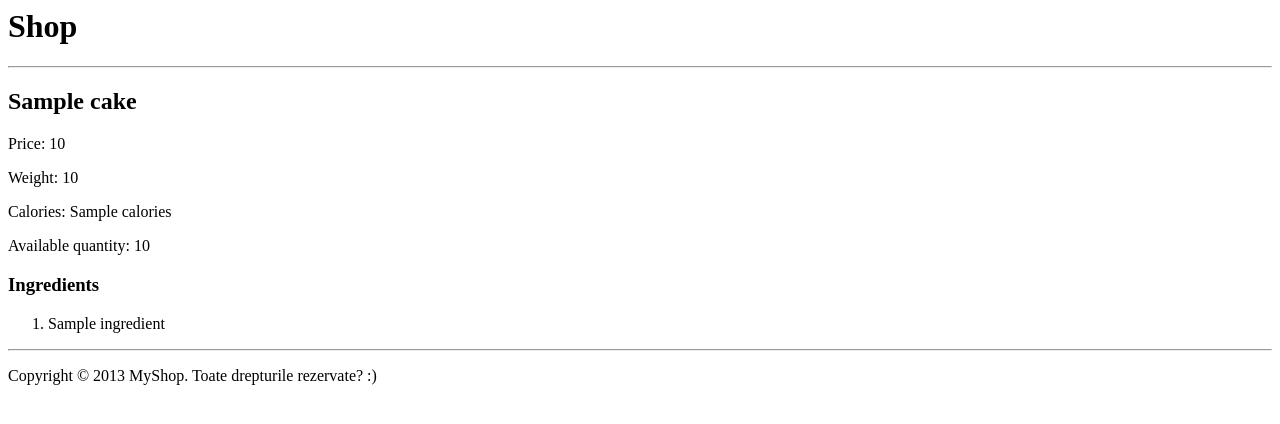
After one commit to Diana22/ProjectMVC, a PHP site: template app/view/cake_view.tpl.php in a window 1280 px wide. The commit adds this page. Shown: the top 424 px of the page. Run offline with PHP 8.4, Linux system fonts and the light colour scheme; the template is opened without the code that fills it: most values are stand-ins (such as "Sample title", 1, 10 or a date in 2020); some libraries are stand-ins or nearby versions.

Commit message:
MVC-14 Refactor action_view created cake_view.tpl.php.

```diff
--- a/app/controller/cake.php
+++ b/app/controller/cake.php
@@ -13,7 +13,6 @@ class controller_cake
     {
         // Include view for this page
         $cakes = model_cake::get_all();
-        $action = 'list';
         @include_once APP_PATH . 'view/cake_list.tpl.php';
         //$cakes = model_cake::get_all();
         //var_dump($cakes);
@@ -24,8 +23,7 @@ class controller_cake
      */
     public static function action_view($params){
 
-        $cakes= model_cake::load_by_id($params[0]);
-        $action = 'view';
-        @include_once APP_PATH . 'view/cake_list.tpl.php';
+        $cake= model_cake::load_by_id($params[0]);
+        @include_once APP_PATH . 'view/cake_view.tpl.php';
     }
 }
--- /dev/null
+++ b/app/view/cake_view.tpl.php
@@ -0,0 +1,30 @@
+<?php @include APP_PATH . '/view/snippets/header.tpl.php'; ?>
+
+<h2> <?php echo $cake->name;?></h2>
+
+<?php if ($cake->price): ?>
+    <p>Price: <?php echo $cake->price; ?> </p>
+<?php endif; ?>
+
+<?php if ($cake->weight): ?>
+    <p>Weight: <?php echo $cake->weight; ?> </p>
+<?php endif; ?>
+
+<?php if ($cake->calories): ?>
+    <p>Calories: <?php echo $cake->calories; ?> </p>
+<?php endif; ?>
+
+<?php if ($cake->quantity): ?>
+    <p>Available quantity: <?php echo $cake->quantity; ?> </p>
+<?php endif; ?>
+
+<?php
+if ($ingredients = $cake->get_ingredients()): ?>
+    <h3>Ingredients</h3>
+    <ol>
+        <?php foreach ($ingredients as $key => $ingredient) : ?>
+            <li><?php echo $ingredient['ingredient_name']; ?></li>
+        <?php endforeach; ?>
+    </ol>
+<?php endif; ?>
+<?php @include APP_PATH . '/view/snippets/footer.tpl.php';
```
Also changed, not shown: app/view/cake_list.tpl.php (+1 -41 lines).
